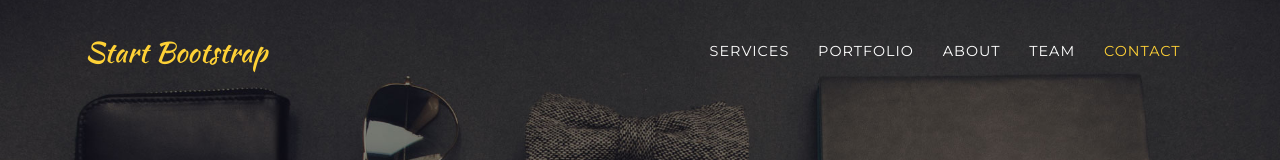
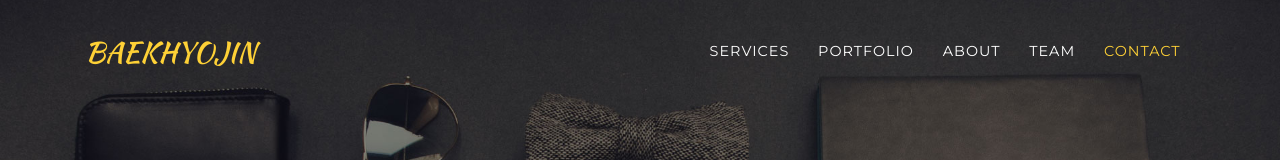
Before and after one commit to baekhyojin/baekhyojin.github.io, a website with bundled scripts: page index.html in a window 1280 px wide. Shown: the top 160 px of the page. Built offline with nearby package versions, Linux system fonts and the light colour scheme; a web font is replaced by a local one.

Commit message:
title fix

```diff
--- a/index.html
+++ b/index.html
@@ -30,7 +30,7 @@
     <!-- Navigation -->
     <nav class="navbar navbar-expand-lg navbar-dark fixed-top" id="mainNav">
       <div class="container">
-        <a class="navbar-brand js-scroll-trigger" href="#page-top">Start Bootstrap</a>
+        <a class="navbar-brand js-scroll-trigger" href="#page-top">BAEKHYOJIN</a>
         <button class="navbar-toggler navbar-toggler-right" type="button" data-toggle="collapse" data-target="#navbarResponsive" aria-controls="navbarResponsive" aria-expanded="false" aria-label="Toggle navigation">
           Menu
           <i class="fa fa-bars"></i>
```
